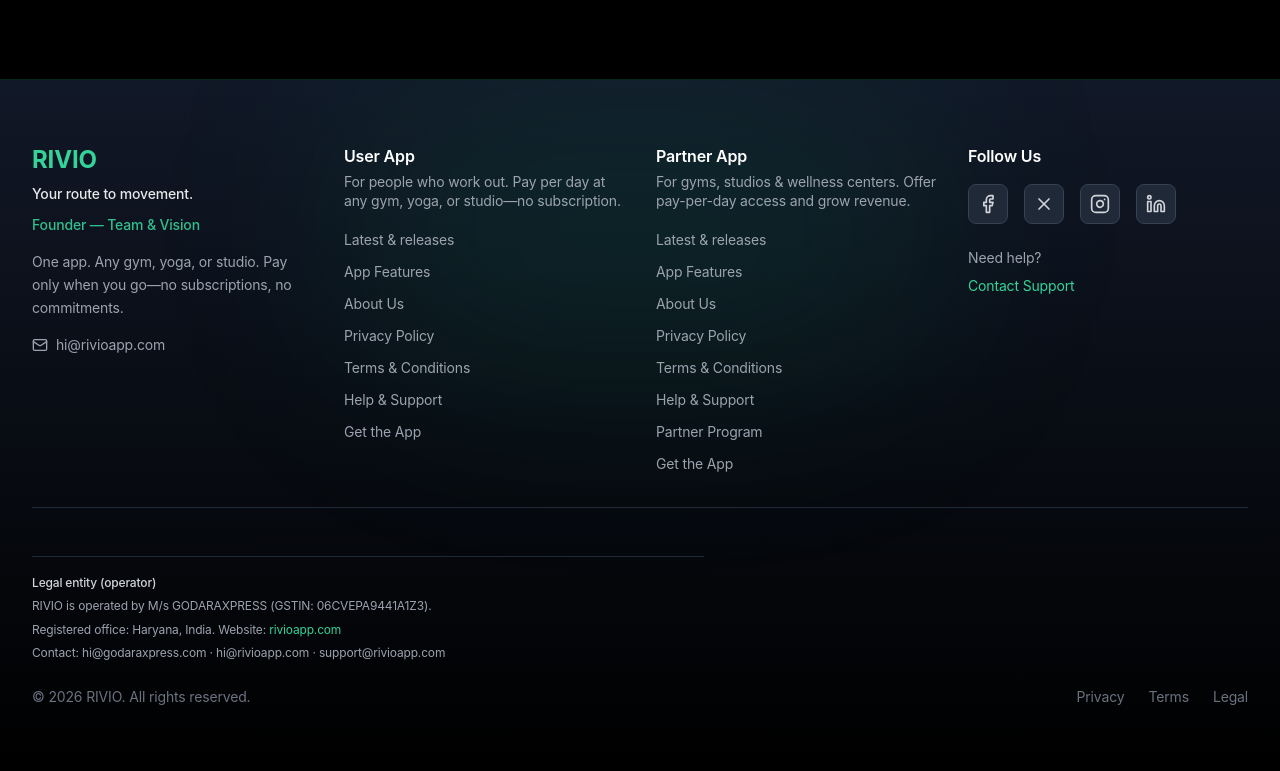
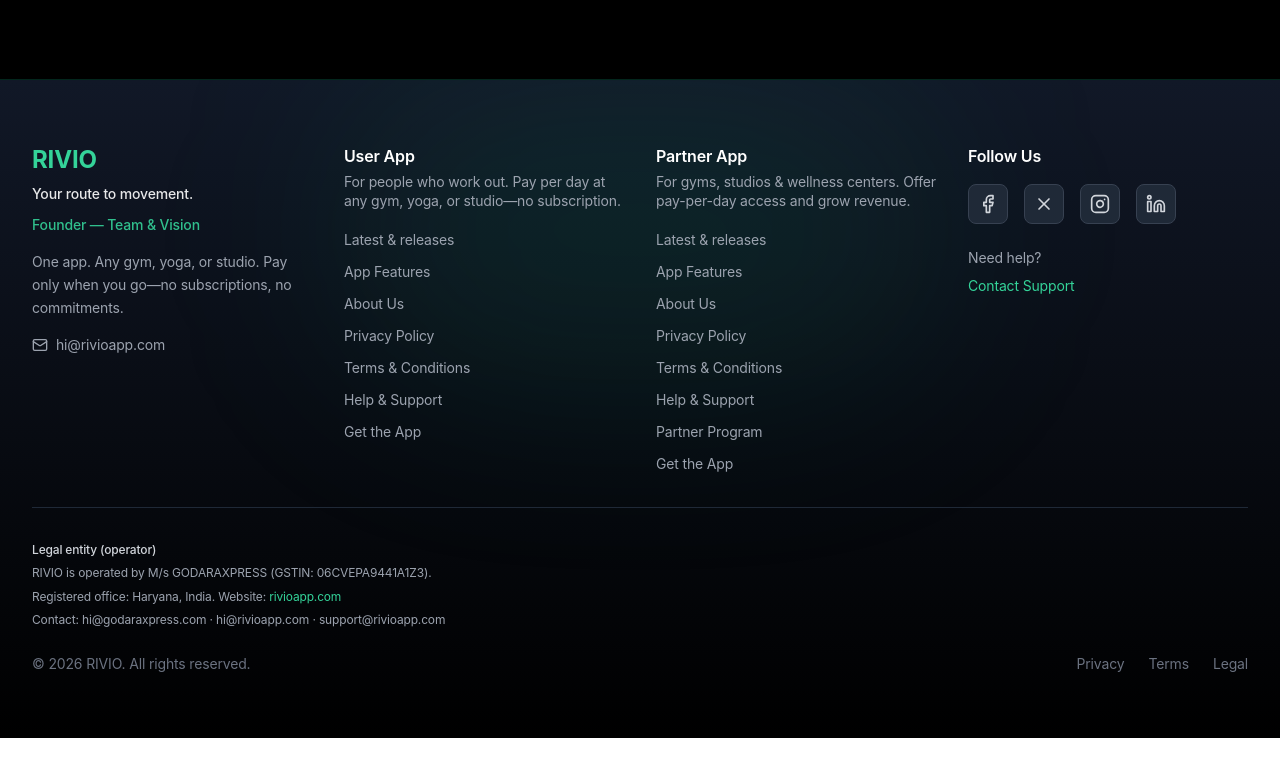
Before and after one commit to riviohq/rivio-web, a Next.js app: page /members/about-us in a window 1280 px wide. Shown: the part 6251-7022 px from the top of the page. After the commit the page ends 6989 px from the top, so only its background shows below. Built offline with nearby package versions, Linux system fonts and the light colour scheme; no server answers.

Commit message:
Update LegalEntityNotice.tsx

```diff
--- a/components/LegalEntityNotice.tsx
+++ b/components/LegalEntityNotice.tsx
@@ -14,7 +14,7 @@
 
   if (variant === 'footer') {
     return (
-      <div className="mt-4 pt-4 border-t border-gray-800 text-xs text-gray-400 leading-relaxed max-w-2xl">
+      <div className="text-xs text-gray-400 leading-relaxed max-w-2xl">
         <p className="text-gray-300 font-medium mb-1">Legal entity (operator)</p>
         <p>{LEGAL_ENTITY_FOOTER_LINE}</p>
         <p className="mt-1">
```
